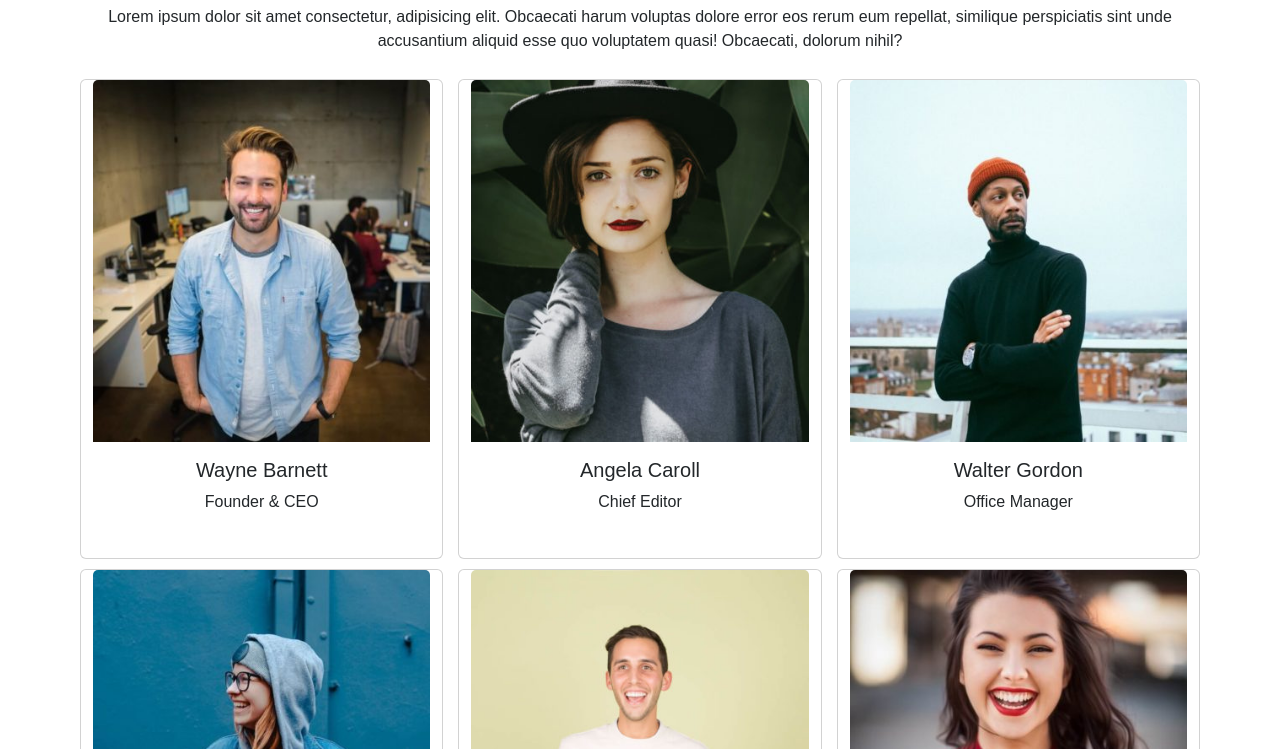
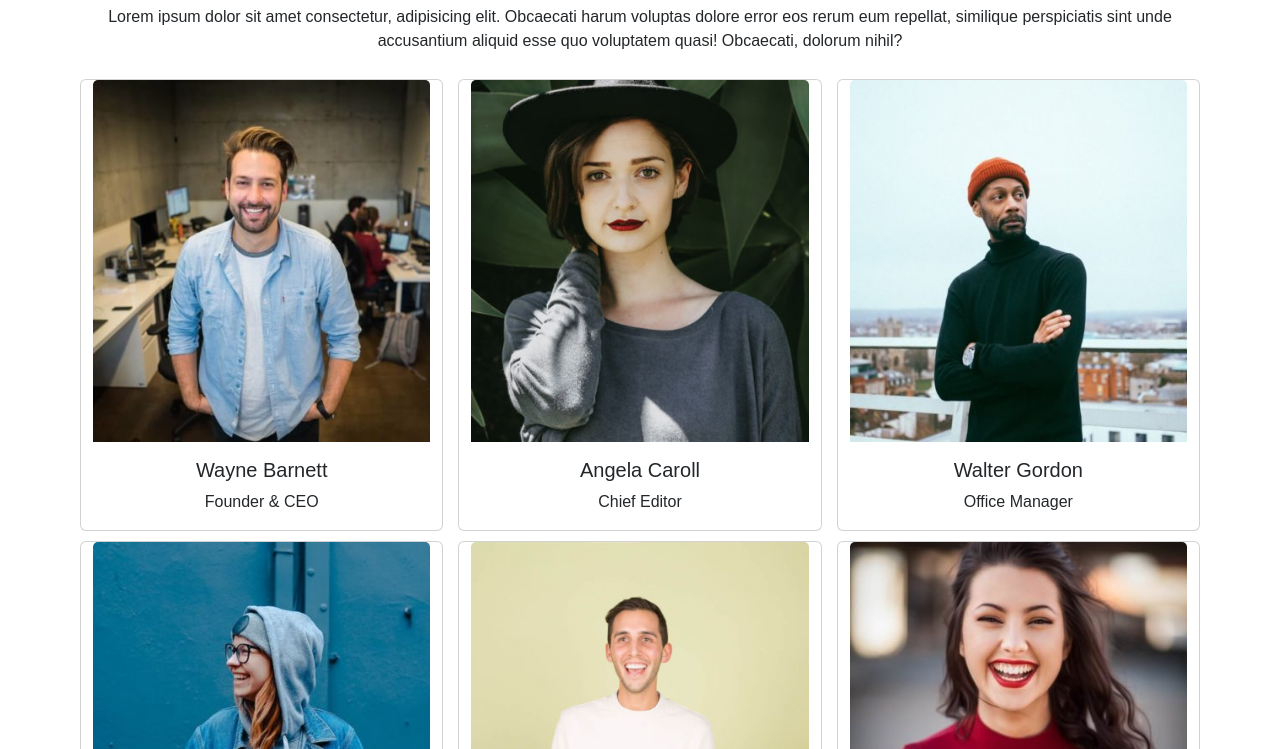
Before and after one commit to andreabellome/js-our-team, a plain HTML site: page index.html in a window 1280 px wide. Shown: the part 51-800 px from the top of the page. Drawn offline with nearby package versions, Linux system fonts and the light colour scheme.

Commit message:
removed min-height row class

```diff
--- a/assets/css/style.css
+++ b/assets/css/style.css
@@ -7,6 +7,5 @@
     justify-content: space-between;
 
     padding: 10px;
-    min-height: 1000px;
 
 }
```
Also changed, not shown: assets/js/main.js (line endings or trailing spaces).
